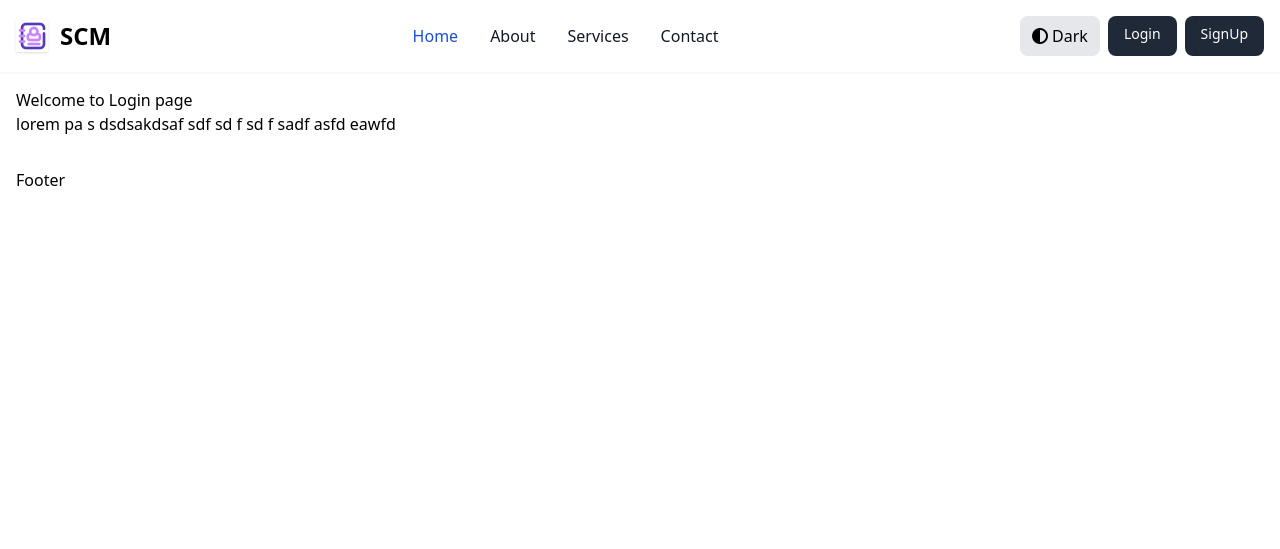
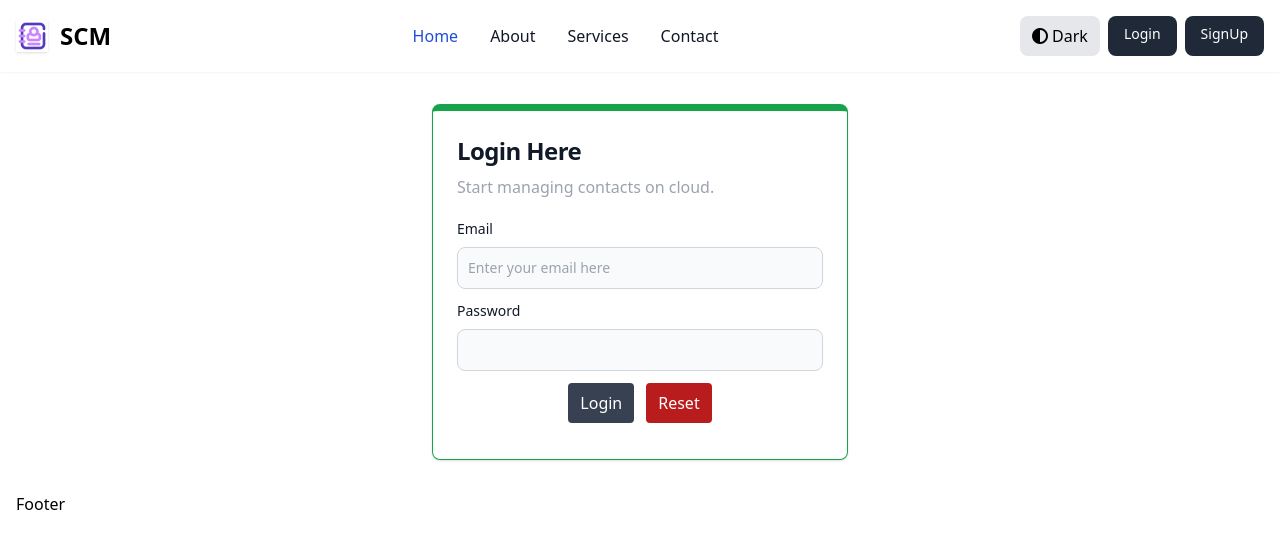
Before and after one commit to prateekscode/Smart-Contact-Manager, a Spring Boot app: page /login in a window 1280 px wide. Shown: the top 549 px of the page. Run offline with Spring Boot 4, Linux system fonts and the light colour scheme; style sheets or scripts are compiled from the project's sources; some of the project's set-up classes (security, data sources, template engines, error pages and the like) are left out, and stand-ins take their place; some libraries are stand-ins or nearby versions.

Commit message:
Completed Login Page

```diff
--- a/Smart Contact Manager/src/main/resources/application.properties
+++ b/Smart Contact Manager/src/main/resources/application.properties
@@ -8,3 +8,6 @@ spring.datasource.driver-class-name=com.mysql.cj.jdbc.Driver
 spring.jpa.hibernate.ddl-auto=update
 #jpa configurations
 spring.jpa.show-sql=true
+#security configurations
+#spring.security.user.name=prateek
+#spring.security.user.password=prateek
--- a/Smart Contact Manager/src/main/resources/templates/login.html
+++ b/Smart Contact Manager/src/main/resources/templates/login.html
@@ -1,14 +1,87 @@
 <!DOCTYPE html>
-<html data-th-replace="~{base::parent(~{::#content},~{::title},~{::script})}">
+<html
+	data-th-replace="~{base::parent(~{::#content},~{::title},~{::script})}">
 <head>
 <meta charset="UTF-8">
 <title>Login</title>
 </head>
 <body>
-<div id="content">
-<h1>Welcome to Login page</h1>
-<p>lorem pa s  dsdsakdsaf sdf sd f sd f sadf  asfd eawfd
-</div>
-<script>console.log("login page")</script>
+	<div id="content">
+		<div class="grid grid-cols-12 mt-4">
+			<div class="col-span-4 md:col-span-2 lg:col-span-3 xl:col-span-4"></div>
+			<div class="col-span-12 md:col-span-8 lg:col-span-6 xl:col-span-4">
+				<!-- visible in 6 space -->
+				<!-- Card -->
+				<div
+					class="block p-6 border-t-[7px] border-green-600 bg-white border rounded-lg shadow hover:bg-gray-100 dark:bg-gray-800 dark:border-green-700 dark:hover:bg-gray-700">
+
+					<!-- message here -->
+					<div data-th-replace="message::messagebox"></div>
+
+					<h5
+						class="mb-2 text-2xl font-bold tracking-tight text-gray-900 dark:text-white">Login
+						Here</h5>
+					<p class="font-normal text-gray-400 dark:text-gray-400">Start
+						managing contacts on cloud.</p>
+
+					<div class="text-red-600 text-center my-3" data-th-if="${param.error}">Invalid username and password.</div>
+					<div class="text-green-600 text-center my-3" data-th-if="${param.logout}">You have been logged out.</div>
+
+					<!-- This is form -->
+
+					<form method="post" data-th-action="@{'/authenticate'}"
+						class="mt-5" novalidate="novalidate">
+
+						<!-- Username -->
+
+						<div class="mb-3">
+							<label for="email"
+								class="block mb-2 text-sm font-medium text-gray-900 dark:text-white">Email</label>
+							<input name="email" type="text" id="email"
+								class="bg-gray-50 border border-gray-300 text-gray-900 text-sm rounded-lg focus:ring-blue-500 focus:border-blue-500 block w-full p-2.5 dark:bg-gray-700 dark:border-gray-600 dark:placeholder-gray-400 dark:text-white dark:focus:ring-blue-500 dark:focus:border-blue-500"
+								placeholder="Enter your email here" required />
+
+							<!-- <p data-th-if="${#fields.hasErrors('email')}"
+								data-th-errors="*{email}" class="text-red-600 px-1 py-2 tx"></p>
+ -->
+						</div>
+
+						<!-- Password -->
+
+						<div class="mb-3">
+							<label for="password"
+								class="block mb-2 text-sm font-medium text-gray-900 dark:text-white">Password</label>
+							<input name="password" type="password" id="password"
+								class="bg-gray-50 border border-gray-300 text-gray-900 text-sm rounded-lg focus:ring-blue-500 focus:border-blue-500 block w-full p-2.5 dark:bg-gray-700 dark:border-gray-600 dark:placeholder-gray-400 dark:text-white dark:focus:ring-blue-500 dark:focus:border-blue-500"
+								required />
+
+							<!-- <p data-th-if="${#fields.hasErrors('password')}"
+								data-th-errors="*{password}" class="text-red-600 px-1 py-2 tx"></p>
+ -->
+						</div>
+
+						<!-- buttons -->
+
+						<div class="mb-3 flex justify-center space-x-3">
+							<!-- Always put button inside the form otherwise form dosen't submit -->
+							<button type="submit"
+								class="px-3 py-2 rounded bg-gray-700 text-white dark:bg-blue-800 dark:hover:bg-blue-800 hover:bg-gray-800">Login</button>
+							<button type="reset"
+								class="px-3 py-2 rounded bg-red-700 text-white dark:bg-red-800 dark:hover:bg-red-800 hover:bg-red-800">Reset</button>
+
+						</div>
+
+					</form>
+				</div>
+
+			</div>
+
+		</div>
+
+	</div>
+	</div>
+	<script>
+		console.log("login page")
+	</script>
 </body>
 </html>
```
Also changed, not shown: Smart Contact Manager/pom.xml (+10 -2 lines), Smart Contact Manager/src/main/java/com/scm/config/SecurityConfig.java (added, +113 -0 lines), Smart Contact Manager/src/main/java/com/scm/controllers/UserController.java (added, +32 -0 lines), Smart Contact Manager/src/main/java/com/scm/entities/User.java (+52 -2 lines), Smart Contact Manager/src/main/java/com/scm/helpers/AppConstants.java (added, +7 -0 lines), Smart Contact Manager/src/main/java/com/scm/services/impl/SecurityCustomUserDetailService.java (added, +23 -0 lines), Smart Contact Manager/src/main/java/com/scm/services/impl/UserServiceImpl.java (+10 -1 lines), Smart Contact Manager/src/main/resources/templates/user/dashboard.html (added, +11 -0 lines), Smart Contact Manager/src/main/resources/templates/user/profile.html (added, +10 -0 lines), Smart Contact Manager/src/main/java/com/scm/Application.java (line endings or trailing spaces).
